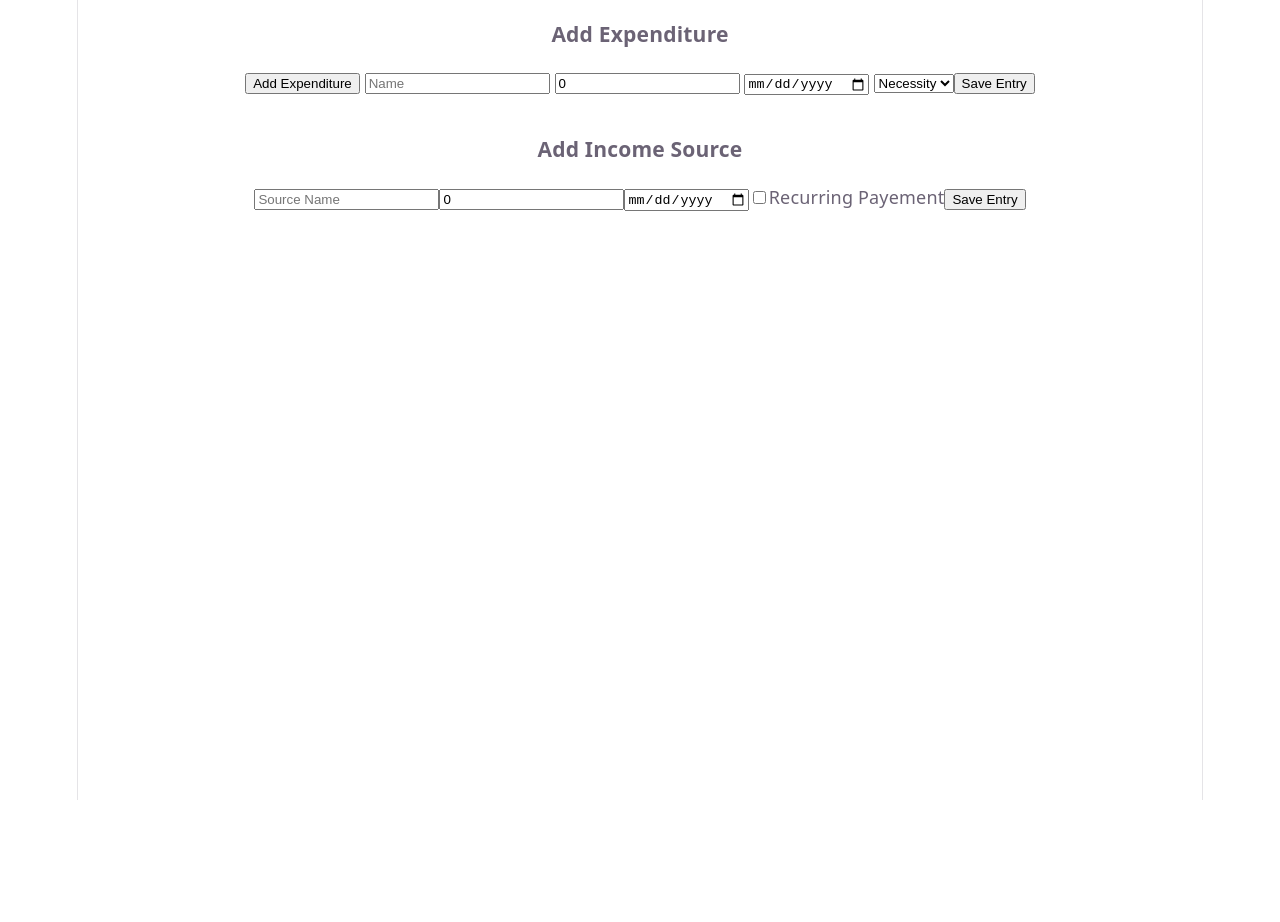
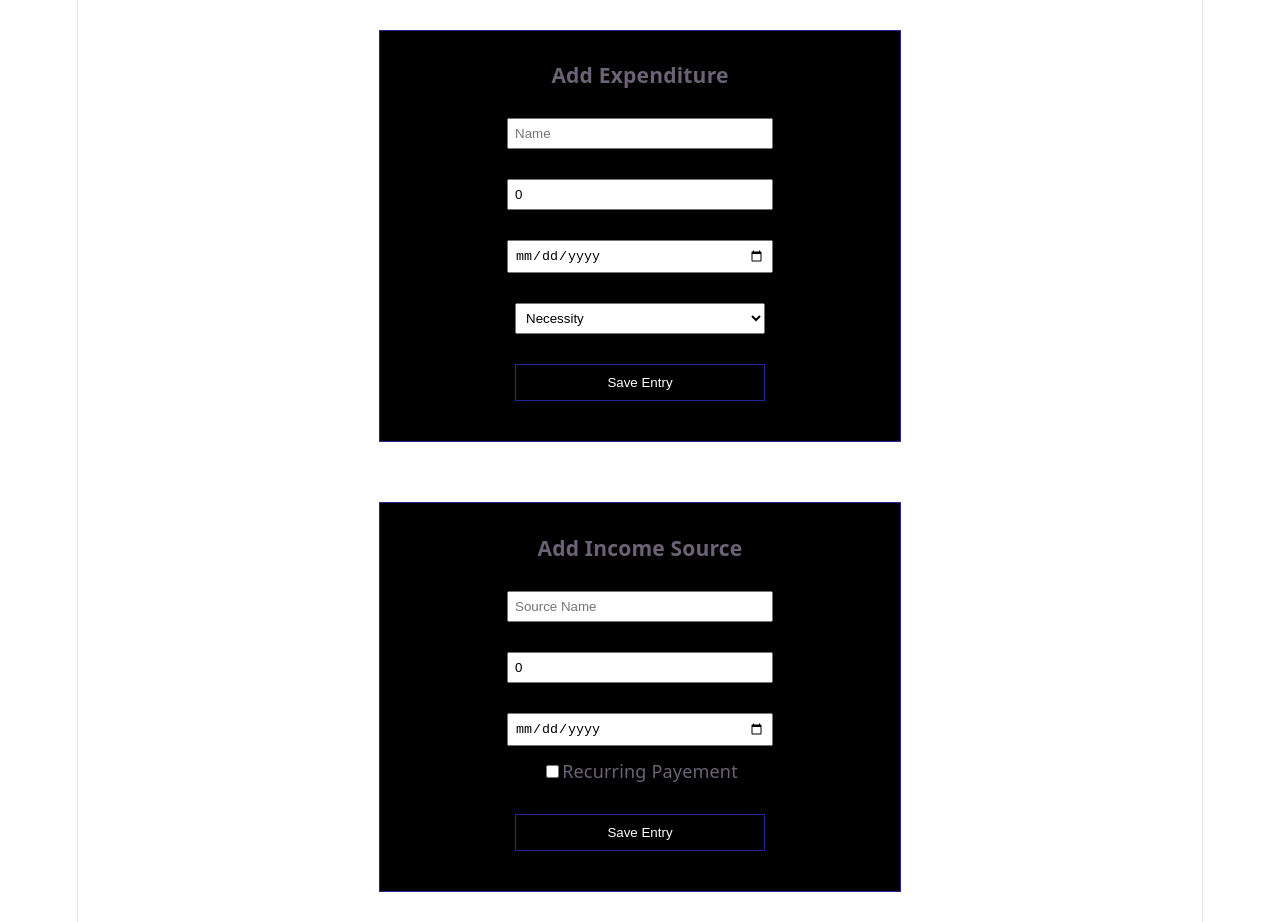
Before and after one commit to BenRod5/Pocket-Finance, a React (Vite) app: page / in a window 1280 px wide. Before the commit the page ends 800 px from the top, so only its background shows below. Built offline with nearby package versions, Linux system fonts and the light colour scheme.

Commit message:
Changed the way both are formatted so that they are now linked through 'Income.css'. Also chose an initial design that obviously sucks and can be changed later when we are further along

```diff
--- a/src/ExpenditureForm.jsx
+++ b/src/ExpenditureForm.jsx
@@ -4,7 +4,7 @@
 //write the four state declarations for the form inputs (name, amount, date, category)
 //return a form with four inputs, each wired up to onChange
 import React, { useState } from "react";
-
+import './Income.css'
 import {loadData, saveData} from './data.js'
 
 //to-do, link the users input to the database, storing data as part of the expenditures array inside of the defaultData object
@@ -48,17 +48,19 @@ function ExpenditureForm() {
 
 
     return (
+        <div className='container'>
         <form onSubmit={handleSubmit}>
         <h3>Add Expenditure</h3> {/*Added a label to the expenditure section, good idea josh */}
 
-        <button type ="submit"> Add Expenditure </button> {/*This creates a button, ties it to submit, and writes the plaintext Add Expenditure */}
         <input
+        type = "text"
         placeholder = "Name" //placeholders act as default values before one has been assigned by the users input
         value = {name}  //value refers to the backend, stating that the value written in the field should be attached to the variable name(which has a useState established earlier)
         onChange={(e) => setName(e.target.value)}
         /> {/*this will update the name state variable whenever the user types into the name input field*/}
 
         <input
+        type="text"
         placeholder = "0"
         value = {amount}
         onChange={(e) => setAmount(e.target.value)}
@@ -85,9 +87,10 @@ function ExpenditureForm() {
             </option>
         </select>
 
-        <button onClick={handleSave}>Save Entry</button>
+        <button className='container' onClick={handleSave}>Save Entry</button>
 
         </form>
+        </div>
     );
 }
 
--- /dev/null
+++ b/src/Income.css
@@ -0,0 +1,34 @@
+
+/* Generic setup for formatting
+   We can think about actual end colours and fomatting later*/
+
+.container {
+
+    border: 1px solid #23259b;
+    padding: 10px;
+    width: 500px;
+    margin: 30px auto;
+    background: #000000
+}
+
+
+/*Handles how the input boxes look*/
+
+.container input[type="text"],
+.container input[type="number"],
+.container input[type="date"],
+.container select {
+	display: block;
+	width: 50%;
+    margin: 30px auto;
+	margin-bottom: 12px;
+	padding: 6px;
+}
+
+.container button{
+    display: block;
+    color: rgb(255, 255, 255);
+    width: 50%;
+    cursor: pointer;
+
+}
--- a/src/Income.jsx
+++ b/src/Income.jsx
@@ -1,5 +1,5 @@
 import { useState } from 'react' ;
-
+import './Income.css'
 const Income = () => {
     //Define the globals
     const [source, setSource] = useState("");
@@ -17,10 +17,7 @@ const Income = () => {
         };
 
     return(
-        <div style={{
-            padding: '20px',
-            border: '1px'
-        }}>
+        <div className='container'>
 
 
             <h3>Add Income Source</h3>
@@ -64,7 +61,7 @@ const Income = () => {
             </select>
 	)}
 
-            <button onClick={handleSave}>Save Entry</button>
+            <button className='container' onClick={handleSave}>Save Entry</button>
 
 
         </div>
```
